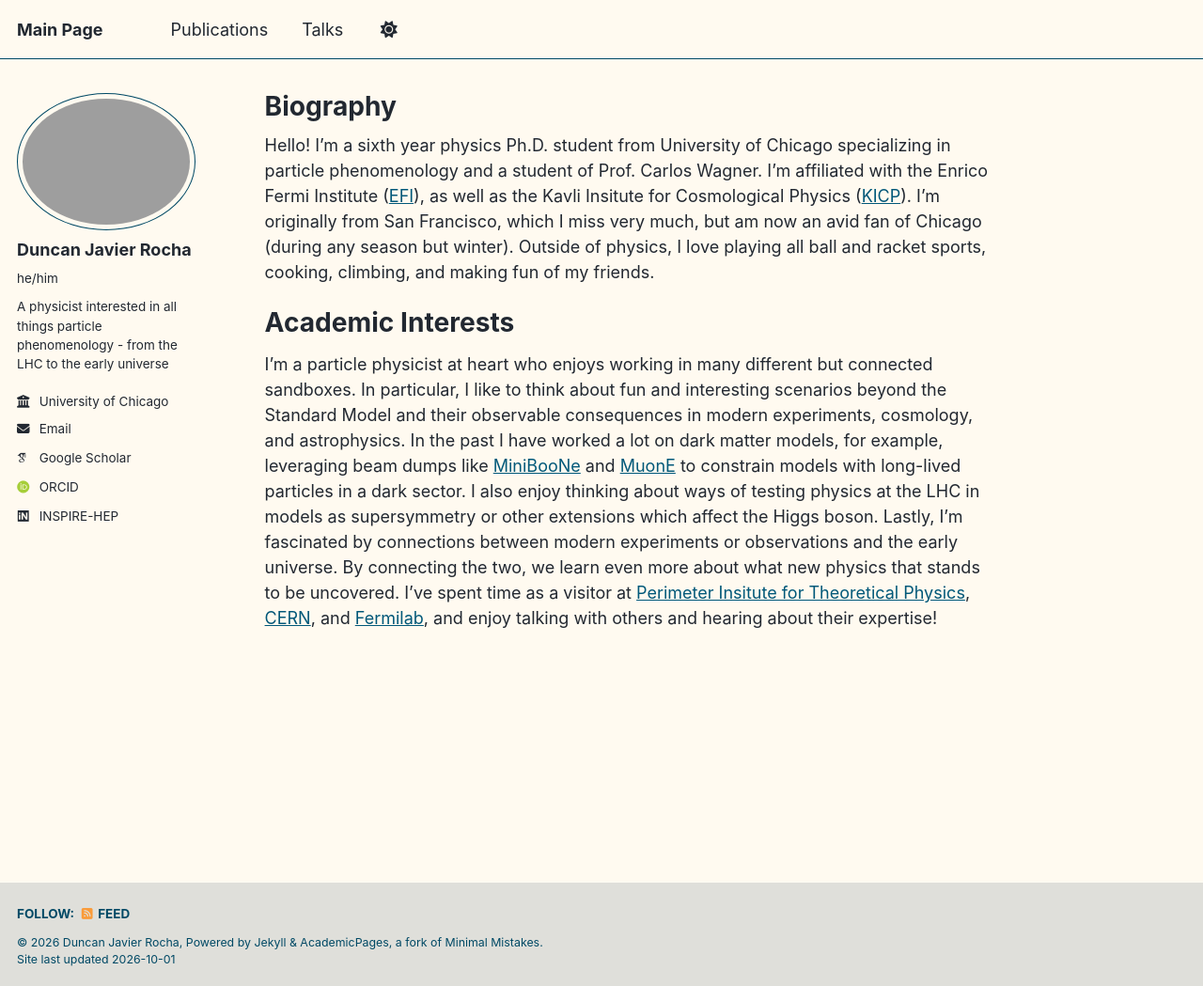
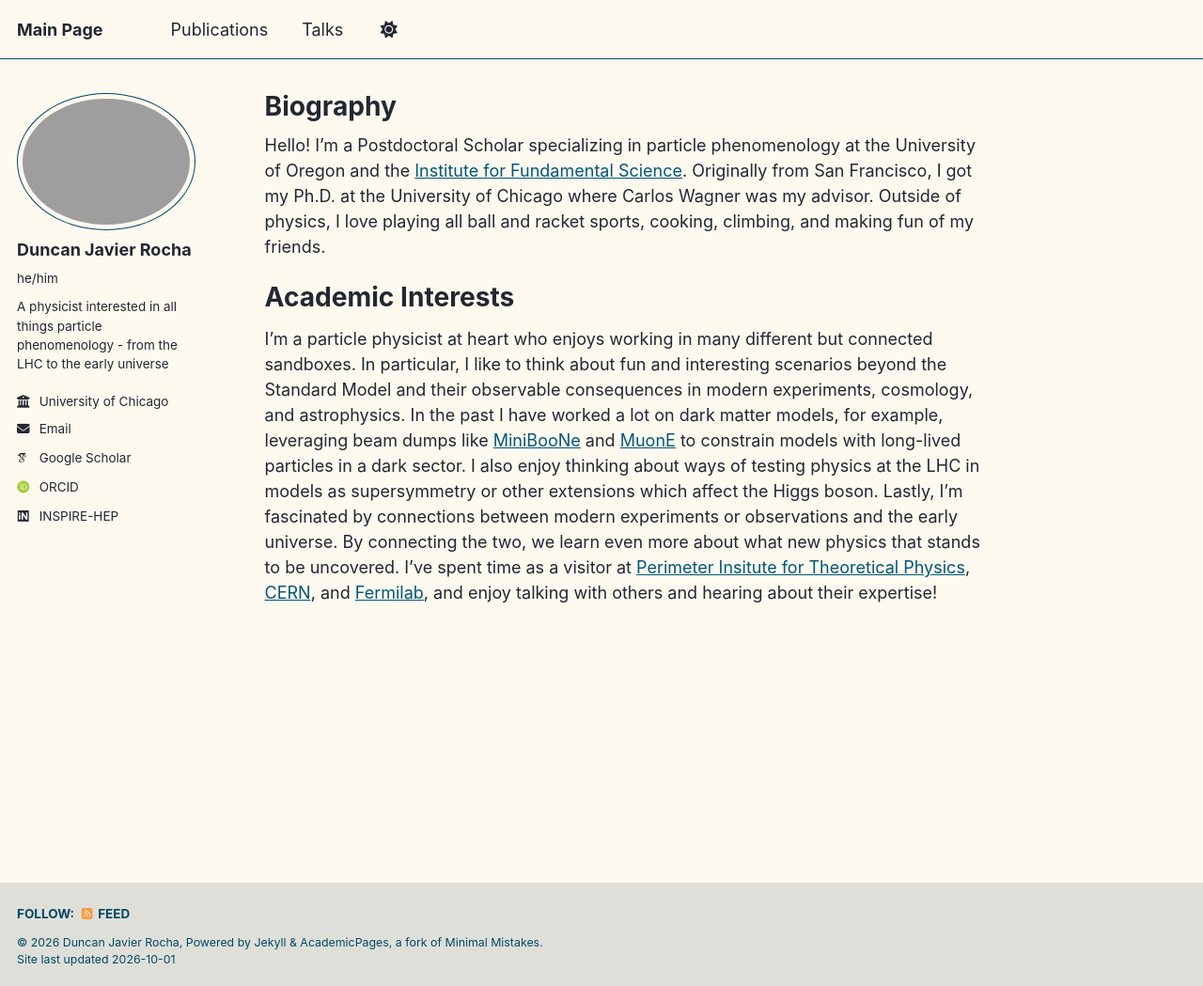
Before and after one commit to duncanrocha/duncanrocha.github.io, a Jekyll site: the page built from _pages/about.md, in a window 1280 px wide and 1049 px high. Shown: the whole window at 94% size. Built offline with Jekyll 4.4.1, drawn with Linux system fonts in a browser that asks for light colours; some web fonts are replaced; a script that is not in the unit is left out.

Commit message:
Revise bio and academic details in about.md
Updated personal information and academic affiliation.

```diff
--- a/_pages/about.md
+++ b/_pages/about.md
@@ -7,7 +7,7 @@ redirect_from:
   - /about.html
 ---
 
-Hello! I'm a sixth year physics Ph.D. student from University of Chicago specializing in particle phenomenology and a student of Prof. Carlos Wagner. I'm affiliated with the Enrico Fermi Institute ([EFI](https://efi.uchicago.edu/)), as well as the Kavli Insitute for Cosmological Physics ([KICP](https://kavlicosmo.uchicago.edu/)). I'm originally from San Francisco, which I miss very much, but am now an avid fan of Chicago (during any season but winter). Outside of physics, I love playing all ball and racket sports, cooking, climbing, and making fun of my friends.
+Hello! I'm a Postdoctoral Scholar specializing in particle phenomenology at the University of Oregon and the [Institute for Fundamental Science](https://ifs.uoregon.edu/). Originally from San Francisco, I got my Ph.D. at the University of Chicago where Carlos Wagner was my advisor. Outside of physics, I love playing all ball and racket sports, cooking, climbing, and making fun of my friends.
 
 Academic Interests
 ======
```
